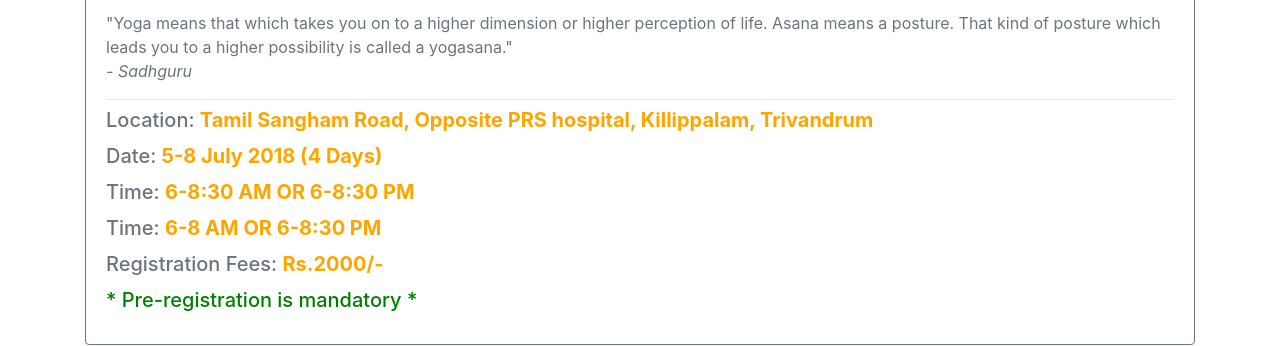
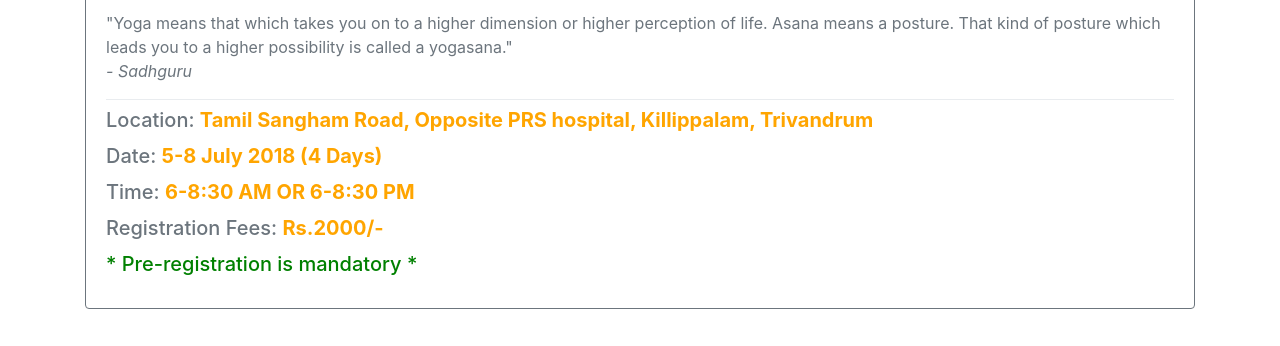
Before and after one commit to RohithCristiano/Ishatvm, a plain HTML site: page index.html in a window 1280 px wide. Shown: the part 329-675 px from the top of the page. Drawn offline with nearby package versions, Linux system fonts and the light colour scheme.

Commit message:
Update index.html

```diff
--- a/index.html
+++ b/index.html
@@ -49,7 +49,6 @@
 </strong></h5>
                         <h5 class="card-title">Date: <strong style="color:orange">5-8 July 2018 (4 Days)</strong></h5>
                         <h5 class="card-title">Time: <strong style="color:orange">6-8:30 AM OR 6-8:30 PM</strong></h5>
-                        <h5 class="card-title">Time: <strong style="color:orange">6-8 AM OR 6-8:30 PM</strong></h5>
                         <h5 class="card-title">Registration Fees: <strong style="color:orange">Rs.2000/- </strong></h5>
                         <h5 class="card-title" style="color:green">* Pre-registration is mandatory *</h5>
 
```
